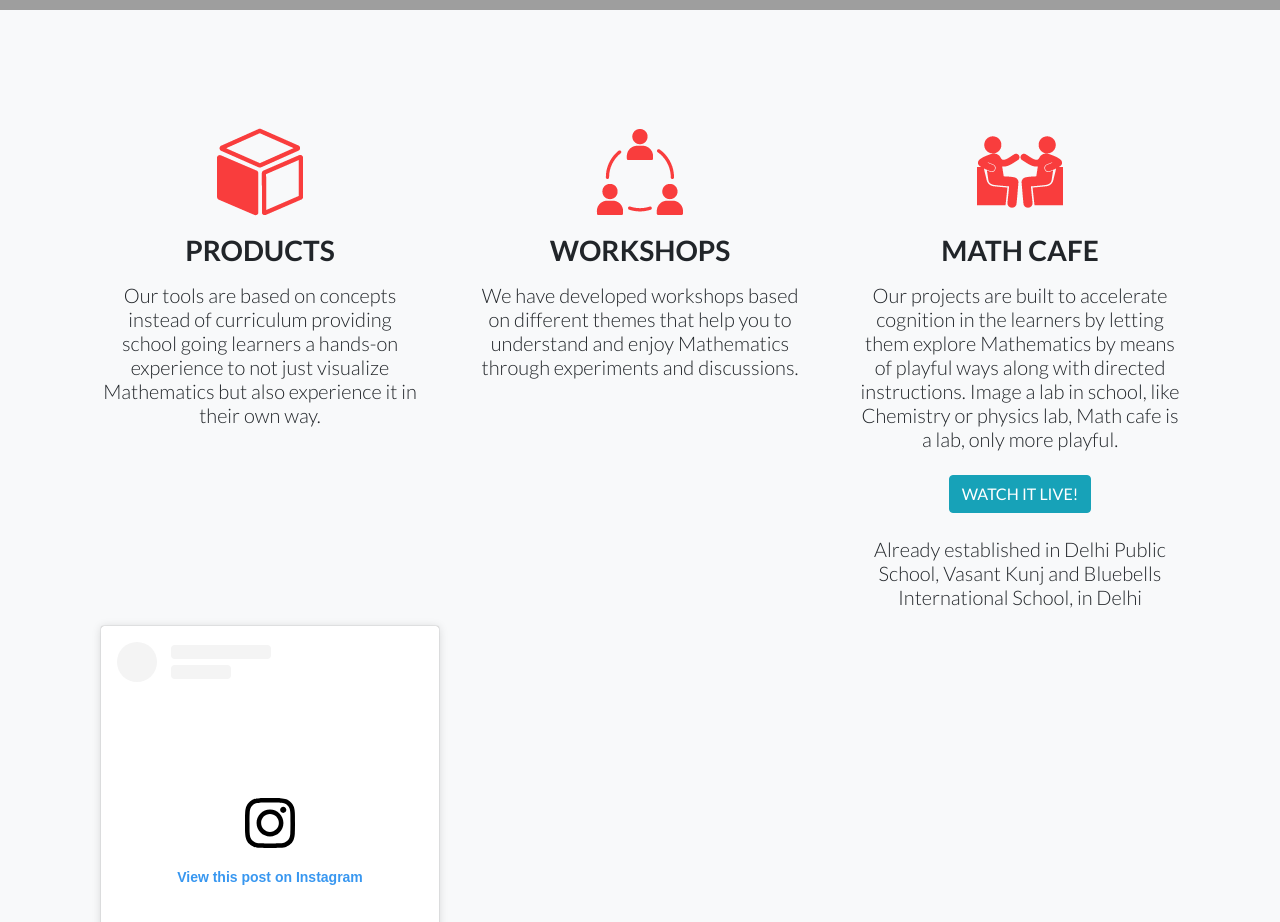
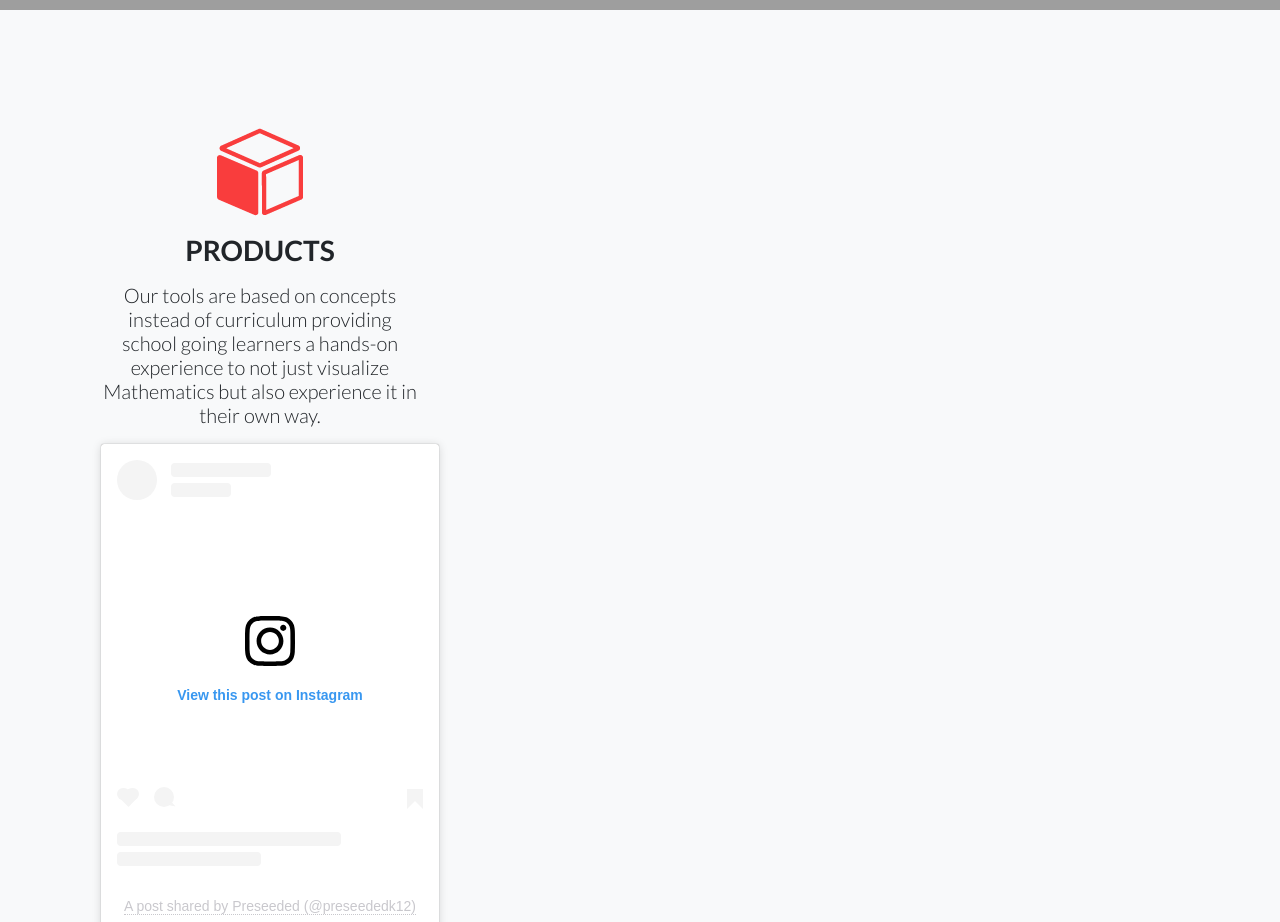
Before and after one commit to preseed/DW-NEW-MATH.preseed.in-, a website: page index.html in a window 1280 px wide. Shown: the part 1880-2802 px from the top of the page. Drawn offline with Linux system fonts and the light colour scheme; grey boxes are pictures that could not be loaded; a script that the page names is missing.

Commit message:
Update index.html

```diff
--- a/index.html
+++ b/index.html
@@ -98,44 +98,7 @@
           </div>
         </div>
 
-        <div class="col-lg-4">
 
-          <div class="features-icons-item mx-auto mb-5 mb-lg-0 mb-lg-3">
-
-            <div class="features-icons-icon">
-              <img src="./img/workshop.png" class="img img-responsive" alt="">
-            </div>
-
-            <h3>WORKSHOPS</h3>
-            <p class="lead mb-0">
-              We have developed workshops based on different themes that help you to understand and enjoy Mathematics
-              through experiments and discussions.
-          </div>
-        </div>
-        <div class="col-lg-4">
-
-          <div class="features-icons-item mx-auto mb-5 mb-lg-0 mb-lg-3">
-
-            <div class="features-icons-icon">
-              <img src="./img/mathcafe.png" class="img img-responsive" alt="">
-            </div>
-
-            <h3>MATH CAFE</h3>
-            <p class="lead mb-0">
-              Our projects are built to accelerate cognition in the learners by letting them explore Mathematics by
-              means of playful ways along with directed instructions. Image a lab in school, like Chemistry or physics
-              lab, Math cafe is a lab, only more playful.
-              <br><br>
-              <a href="https://www.youtube.com/watch?v=ilytBBDKWrw">
-                <button class="btn btn-info">
-                  WATCH IT LIVE!
-                </button>
-                <br><br>
-              </a>
-              Already established in Delhi Public School, Vasant Kunj and Bluebells International School, in Delhi
-
-          </div>
-        </div>
 <!-- insta embeded gallery -->
 		<div class="col-lg-12">
 		<div class="col-sm-4">
```
